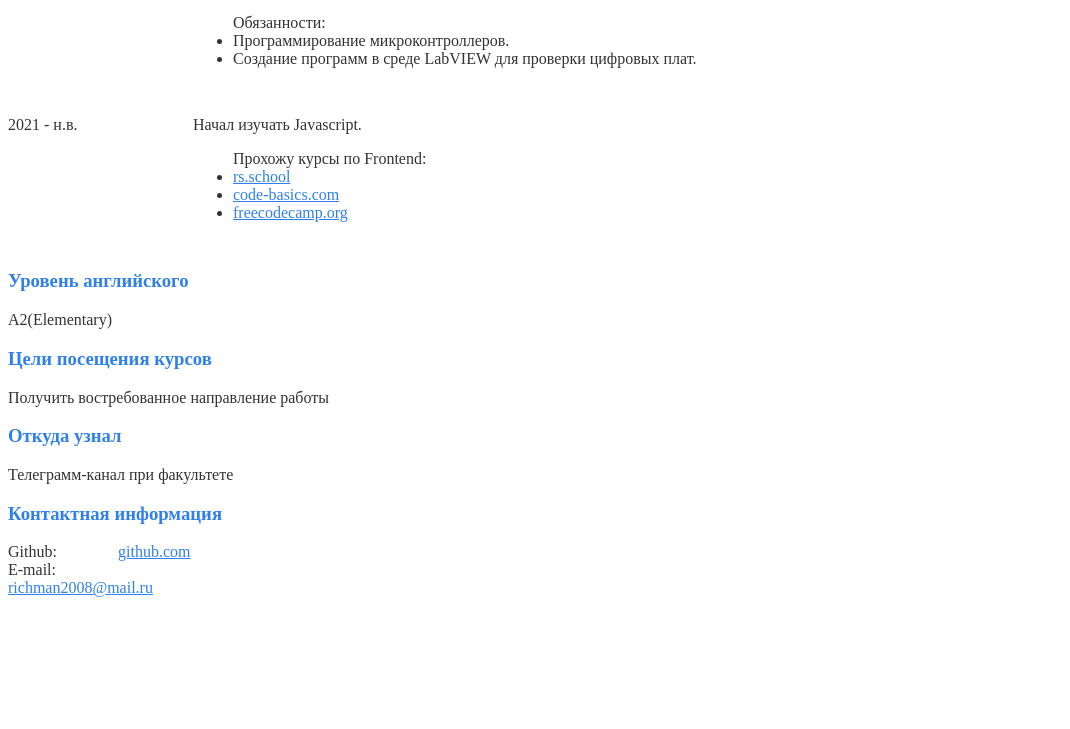
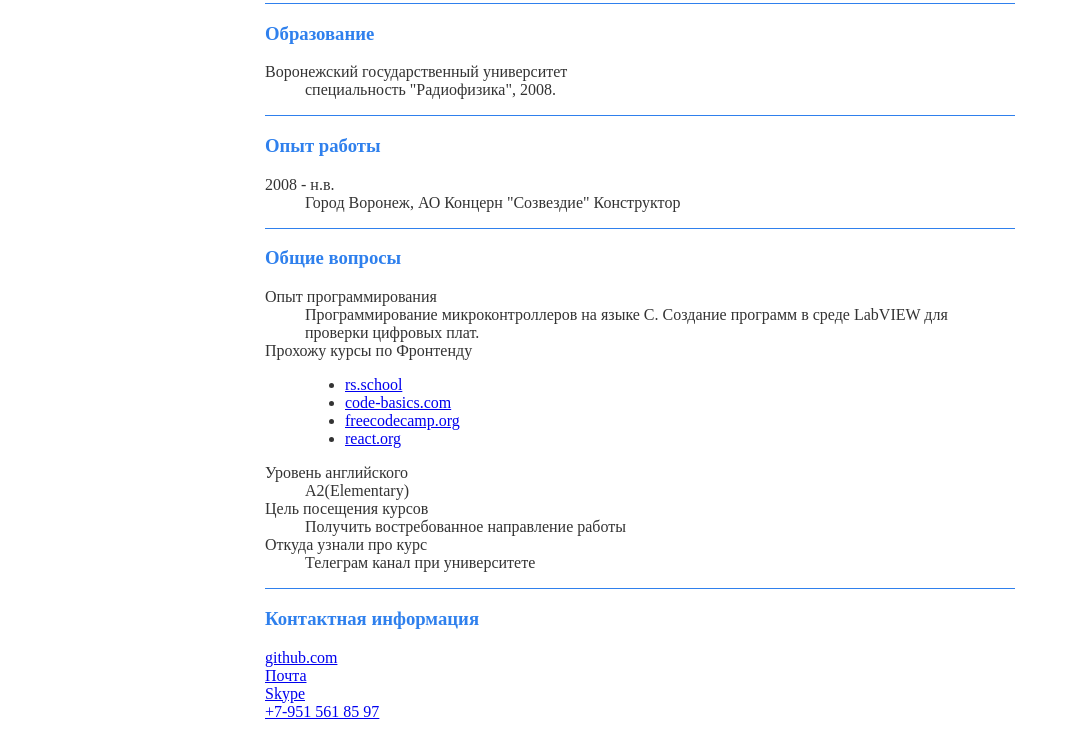
Before and after one commit to Bogach-Dmitriy/html-resume, a plain HTML site: page index.html in a window 1280 px wide. Shown: the part 150-879 px from the top of the page, without its empty margins (0-1070 px from the left). Before the commit the page ends 800 px from the top, so only its background shows below. Drawn offline with nearby package versions, Linux system fonts and the light colour scheme; files that its build step writes are made by us from their sources.

Commit message:
Add files via upload
Устранение замечаний

```diff
--- a/index.html
+++ b/index.html
@@ -1,90 +1,110 @@
 <!DOCTYPE html>
-<html lang="en">
+<html lang="ru-RU">
 <head>
     <meta charset="UTF-8">
     <meta http-equiv="X-UA-Compatible" content="IE=edge">
     <meta name="viewport" content="width=device-width, initial-scale=1.0">
     <title>Резюме Богач Дмитрий</title>
-    <link rel="stylesheet" href="css/main.css">
+    <link rel="stylesheet" href="assets/css/main.css">
 </head>
 <body>
-    <div class="cv">
-        <section>
-            <h1>Богач Дмитрий</h1>
-            <h2>Junior frontend developer</h2>
-        </section>
-        <section>
-            <h3>Опыт работы</h3>
-            <div class="experience">
-                <div class="experience__date">
-                    2008 - н.в.
+    <div class="container">
+
+        <div class ="header">
+            <div class="photo">
+               <img src="assets/images/wepik.com_man.png" alt="Богач Дмитрий" />
+            </div>
+            <div class="author">
+                <div class="author__info">
+                    <h1>Богач Дмитрий</h1>
                 </div>
-                <div class="experience__description">
-                    <div class="experience__name"></div>
-                    <div class="experience__company">
-                        АО Концерн "Созвездие"
-                    </div>
-                    <div class="experience__details">
-                        <ul>Обязанности:
-                            <li>Программирование микроконтроллеров.</Li>
-                            <li>Создание программ в среде LabVIEW для проверки цифровых плат.</Li>
-                          </ul>
-                    </div>
+                <div class="author__vacancy">
+                    <h2>Junior frontend developer</h2>
                 </div>
             </div>
-            <div class="experience">
-                <div class="experience__date">
-                    2021 - н.в.
-                </div>
-                <div class="experience__description">
-                    <div class="experience__name"></div>
-                    <div class="experience__company">
-                        Начал изучать Javascript.
-                    </div>
-                    <div class="experience__details">
-                        <ul>Прохожу курсы по Frontend:
-                            <li><a href="https://rs.school/">rs.school</a></li>
-                            <li><a href="https://ru.code-basics.com/">code-basics.com</a></li>
-                            <li><a href="https://www.freecodecamp.org/">freecodecamp.org</a></li>
-                          </ul>
-                    </div>
+        </div>
+
+        <div class="solid-line"></div>  <!-- Solid Line -->
+
+        <section class="education">
+            <div class="education__title">
+                <h3>Образование</h3>
+            </div>
+            <div class="education__info">
+                <dl>
+                    <dt>Воронежский государственный университет </dt>
+                        <dd>специальность "Радиофизика", 2008.</dd>
+
+                </dl>
+            </div>
+        </section>
+
+        <div class="solid-line"></div>  <!-- Solid Line -->
+
+        <section class="experience">
+            <div class="experience__title">
+                <h3>Опыт работы</h3>
+            </div>
+            <div class="experience__list">
+                <div class="experience__item">
+                    <dl>
+                        <dt>2008 - н.в.</dt>
+                            <dd>Город Воронеж, АО Концерн "Созвездие" Конструктор</dd>
+                    </dl>
                 </div>
             </div>
         </section>
-        <section>
-            <h3>Уровень английского</h3>
-            <p>A2(Elementary)</p>
+
+        <div class="solid-line"></div>  <!-- Solid Line -->
+
+        <section class ="question">
+            <div class="question__title">
+                <h3>Общие вопросы</h3>
+            </div>
+            <div class="question__info">
+                <dl>
+                    <dt>Опыт программирования</dt>
+                        <dd>Программирование микроконтроллеров на языке С.
+                            Создание программ в среде LabVIEW для проверки цифровых плат.</dd>
+                    <dt>Прохожу курсы по Фронтенду</dt>
+                        <dd>
+                            <ul>
+                                <li><a href="https://rs.school/" target="_blank">rs.school</a></li>
+                                <li><a href="https://ru.code-basics.com/" target="_blank">code-basics.com</a></li>
+                                <li><a href="https://www.freecodecamp.org/" target="_blank">freecodecamp.org</a></li>
+                                <li><a href="https://ru.reactjs.org/" target="_blank">react.org</a></li>
+                              </ul>
+                        </dd>
+                    <dt>Уровень английского</dt>
+                        <dd>A2(Elementary)</dd>
+                    <dt>Цель посещения курсов</dt>
+                        <dd>Получить востребованное направление работы</dd>
+                    <dt>Откуда узнали про курс</dt>
+                        <dd>Телеграм канал при университете</dd>
+                  </dl>
+            </div>
         </section>
-        <section>
-            <h3>Цели посещения курсов</h3>
-            <p>Получить востребованное направление работы</p>
-        </section>
-        <section>
-            <h3>Откуда узнал</h3>
-            <p>Телеграмм-канал при факультете</p>
-        </section>
-        <section>
-            <h3>Контактная информация</h3>
-            <div class="contacts">
-                <div class="contact">
-                    <div class="contact__type">
-                       Github:
-                    </div>
-                    <div class="contact__value">
-                        <a href="github.com">github.com</a>
-                    </div>
+
+        <div class="solid-line"></div>  <!-- Solid Line -->
+
+        <section class="contacts">
+            <div class="contacts__title">
+                <h3>Контактная информация</h3>
+            </div>
+            <div class="contact__list">
+                <div class="contact__value-github">
+                    <a href="https://github.com/Bogach-Dmitriy/" target="_blank">github.com</a>
                 </div>
-                <div class="contact__type">
-                    E-mail:
+                 <div class="contact__value-email">
+                     <a href="mailto:richman2008@mail.ru" target="_blank">Почта</a>
                  </div>
-                 <div class="contact__value">
-                     <a href="richman2008@mail.ru">richman2008@mail.ru</a>
-                 </div>
+                 <div class="contact__value-skype">
+                    <a href="skype:humorron">Skype</a>
                 </div>
-             </div>
-
-
-
+                 <div class="contact__value-phone">
+                    <a href="tel:+79515618597">+7-951 561 85 97</a>
+                </div>
+            </div>
         </section>
     </div>
 </body>
--- /dev/null
+++ b/main.scss
@@ -0,0 +1,65 @@
+:root {
+    --primary-color:  #2f80ed;    // var(--primary-color);
+    --secondary-color:#333333;    // var(--secondary-color);
+  }
+
+.container{
+    max-width: 750px;
+    margin: auto;
+    font-family: 'Times New Roman', Times, serif;
+    font-size: 16px;
+    color: var(--secondary-color);
+}
+
+.solid-line {
+    border-bottom: solid 1px var(--primary-color);
+}
+.header{
+
+   // display: flex;
+    background-color: rgb(153, 201, 153);
+    margin-bottom: 20px;
+}
+
+.header author__info {
+    color: var(--primary-color);
+}
+
+.header author__vacancy {
+    color: var(--secondary-color);
+}
+
+.header photo {
+
+    width: 150px;
+   // height: auto;
+
+    border-radius: 8px;
+    background: red;
+  }
+
+.author__info {
+    color: var(--primary-color);
+}
+.education__title {
+    color: var(--primary-color);
+}
+
+.experience__title {
+    color: var(--primary-color);
+}
+
+.question__title {
+    color: var(--primary-color);
+}
+
+.contacts__title {
+    color: var(--primary-color);
+}
+
+.contact {
+
+    &__type {
+        min-width: 110px;
+    }
+}
```
Also changed, not shown: main.css (added), wepik.com_man.png (added), 3 other files.
